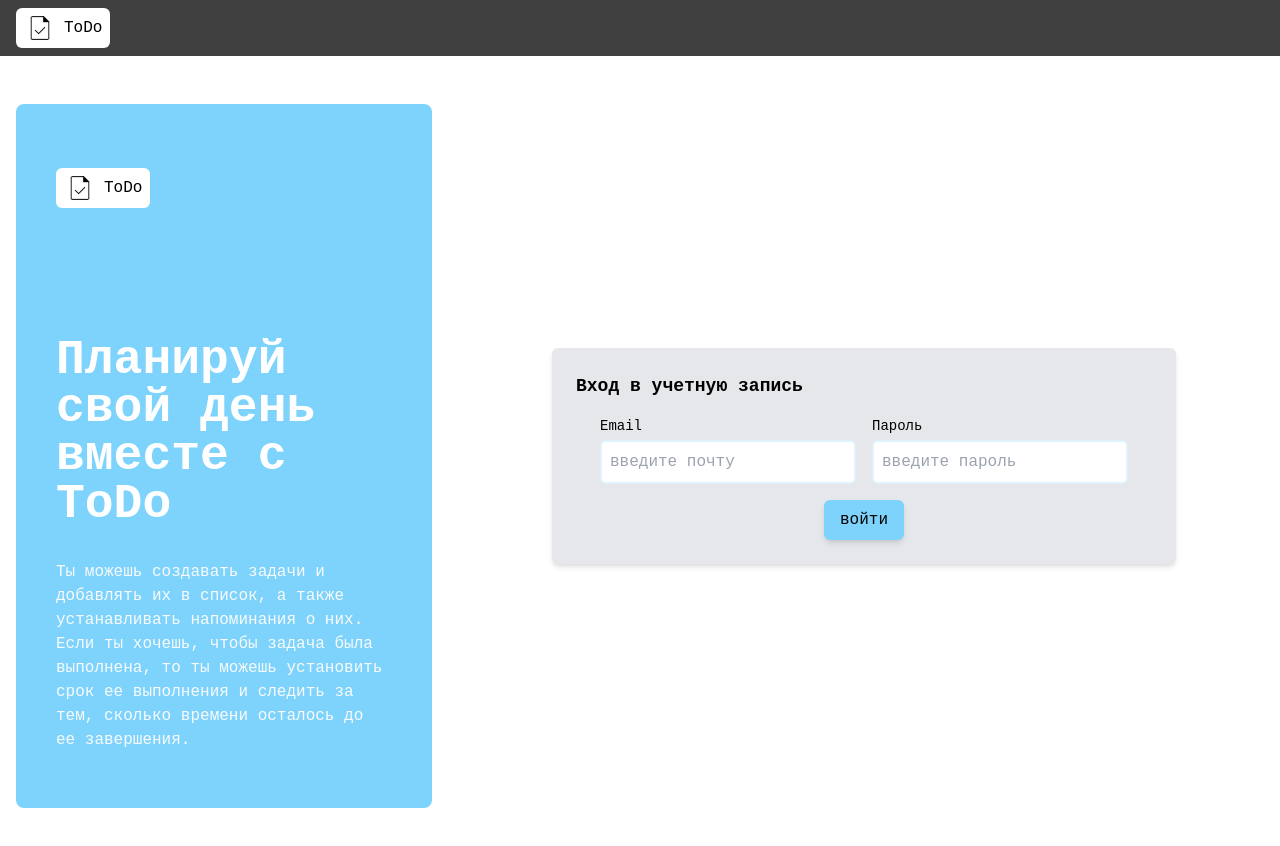
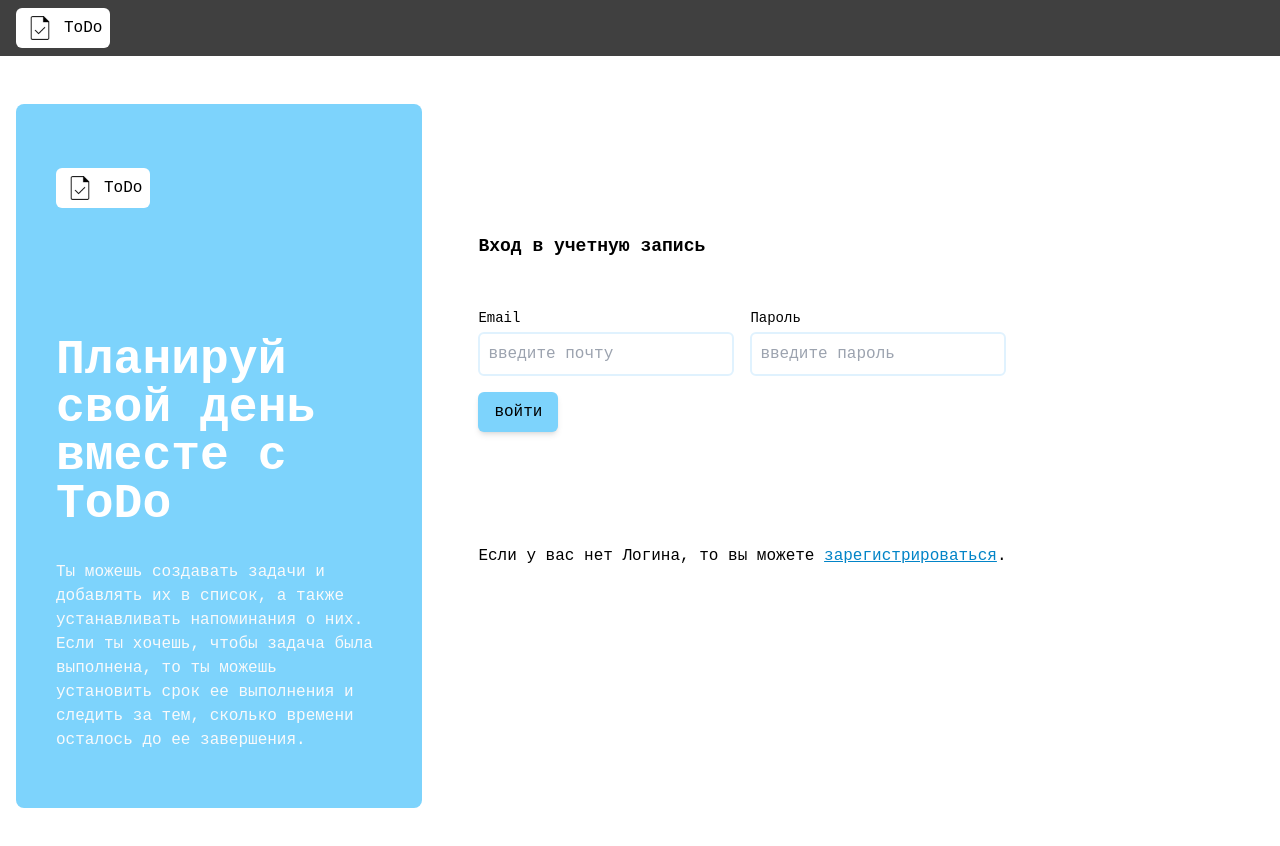
Before and after one commit to Alexeykoh/CRUD_TODO, a React (Create React App) app in the folder crudtodo/: page /auth in a window 1280 px wide. Shown: the top 846 px of the page. Built offline with nearby package versions, Linux system fonts and the light colour scheme.

Commit message:
feat: add switch to registration

```diff
--- a/crudtodo/src/components/shared/sections/login-section-wrapper.tsx
+++ b/crudtodo/src/components/shared/sections/login-section-wrapper.tsx
@@ -3,15 +3,23 @@ import React from 'react';
 interface LoginSectionWrapperProps {
     children: string | JSX.Element | JSX.Element[]
     title: string
+    callbackFn:any
 }
 
 export const LoginSectionWrapper: React.FC<LoginSectionWrapperProps> = props => {
     return (
         <>
-            <div className={'LoginSectionWrapper flex flex-col gap-4 w-2/4 h-fit bg-gray-200 rounded-md shadow-md p-6 mx-auto my-auto'}>
+            <div className={'LoginSectionWrapper flex flex-col gap-12 w-2/3 h-full rounded-md px-6 pt-32'}>
                 <h3 className={'text-lg font-semibold'}>{props.title}</h3>
-                <div className="flex flex-col gap-4 w-full h-full shrink justify-center items-center">
+                <div className="flex flex-col gap-4 w-full h-full shrink">
                     {props.children}
+                    <div className="pt-24">
+                        <p>{'Если у вас нет Логина, то вы можете '}
+                            <span
+                                onClick={() => {props.callbackFn()}}
+                                className={'underline underline-offset-1 cursor-pointer text-sky-600'}>{'зарегистрироваться'}</span>{'.'}
+                        </p>
+                    </div>
                 </div>
             </div>
         </>
```
